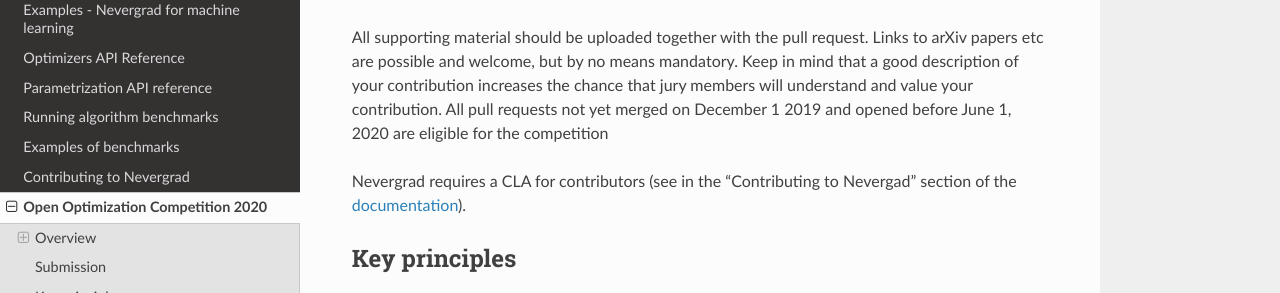
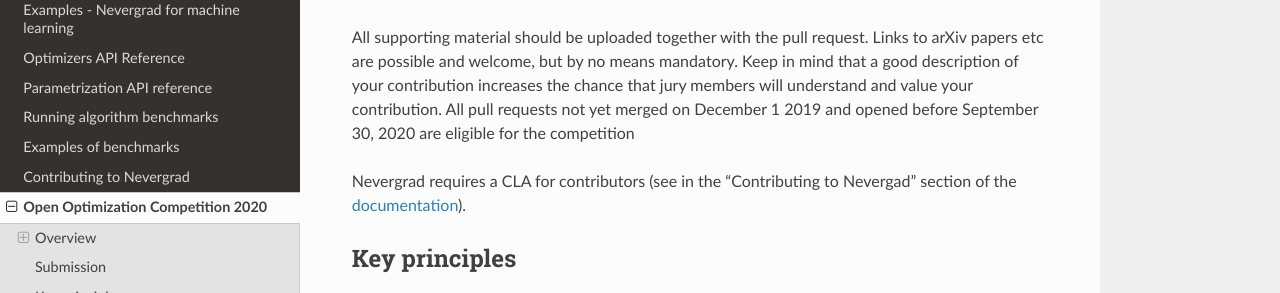
Before and after one commit to facebookresearch/nevergrad, a Sphinx documentation site: the page built from docs/opencompetition2020.md, in a window 1280 px wide and 900 px high, scrolled down 960 px. Shown: the part 230-523 px from the top of the window. Built offline with Sphinx 7.4.7 and the Read the Docs theme 2.0.0, drawn with Linux system fonts in a browser that asks for light colours.

Commit message:
extended deadline
the original deadline was constrained by the dates of conferences as we were funding registrations and grants. As most conference go virtual with very cheap registrations, it does not make much sense to have this constraint.

```diff
--- a/docs/opencompetition2020.md
+++ b/docs/opencompetition2020.md
@@ -36,7 +36,7 @@
 - [https://github.com/IOHprofiler/](https://github.com/IOHprofiler/) for IOHprofiler [for IOHprofiler, please use the competition branch of the repositories "IOHanalyzer" or "IOHexperimenter" for your submissions]
 
 All supporting material should be uploaded together with the pull request. Links to arXiv papers etc are possible and welcome, but by no means mandatory. Keep in mind that a good description of your contribution increases the chance that jury members will understand and value your contribution.
-All pull requests not yet merged on December 1 2019 and opened before June 1, 2020 are eligible for the competition
+All pull requests not yet merged on December 1 2019 and opened before September 30, 2020 are eligible for the competition
 
 Nevergrad requires a CLA for contributors (see in the "Contributing to Nevergad" section of the [documentation](https://facebookresearch.github.io/nevergrad/)).
 
```
